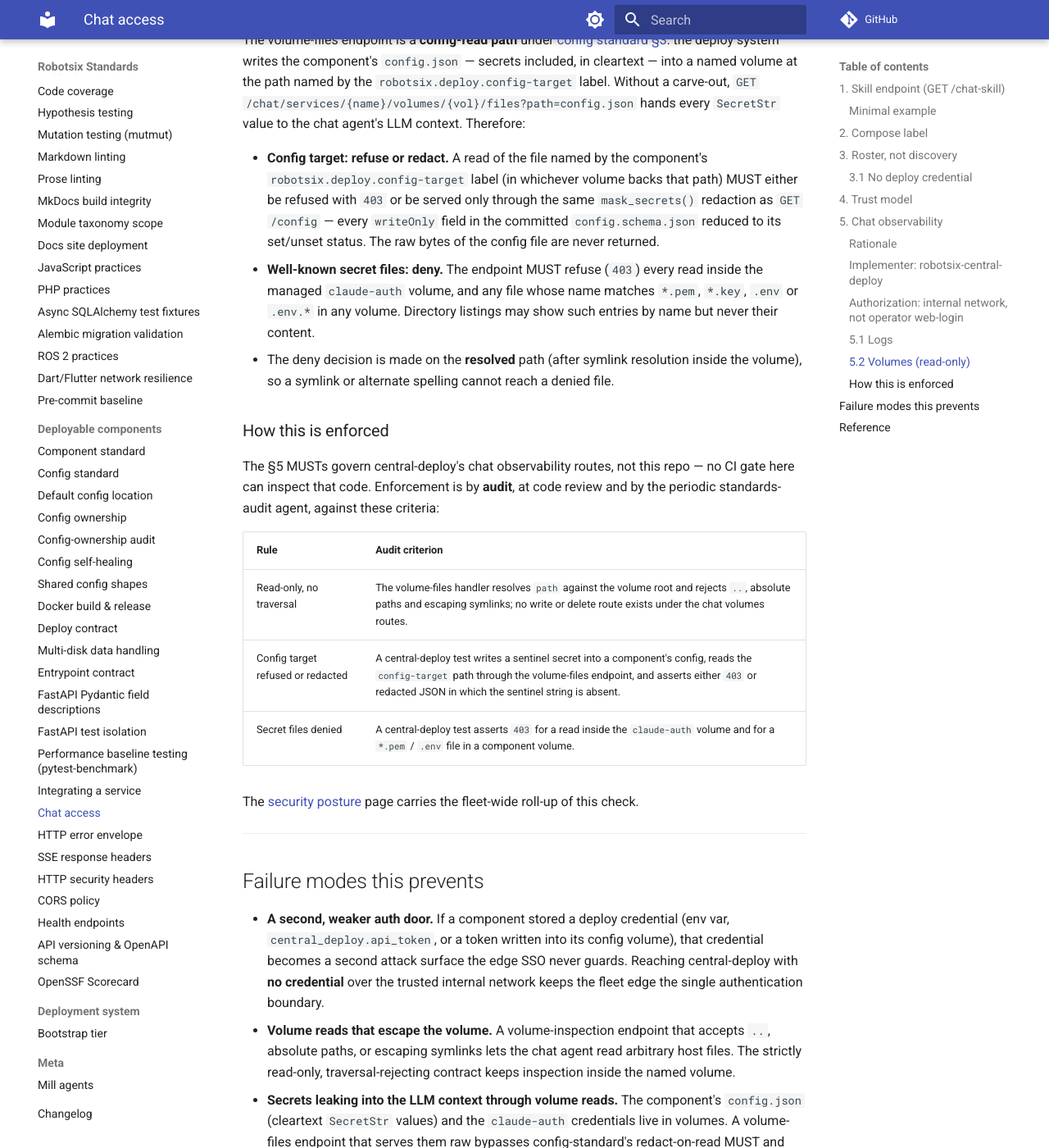
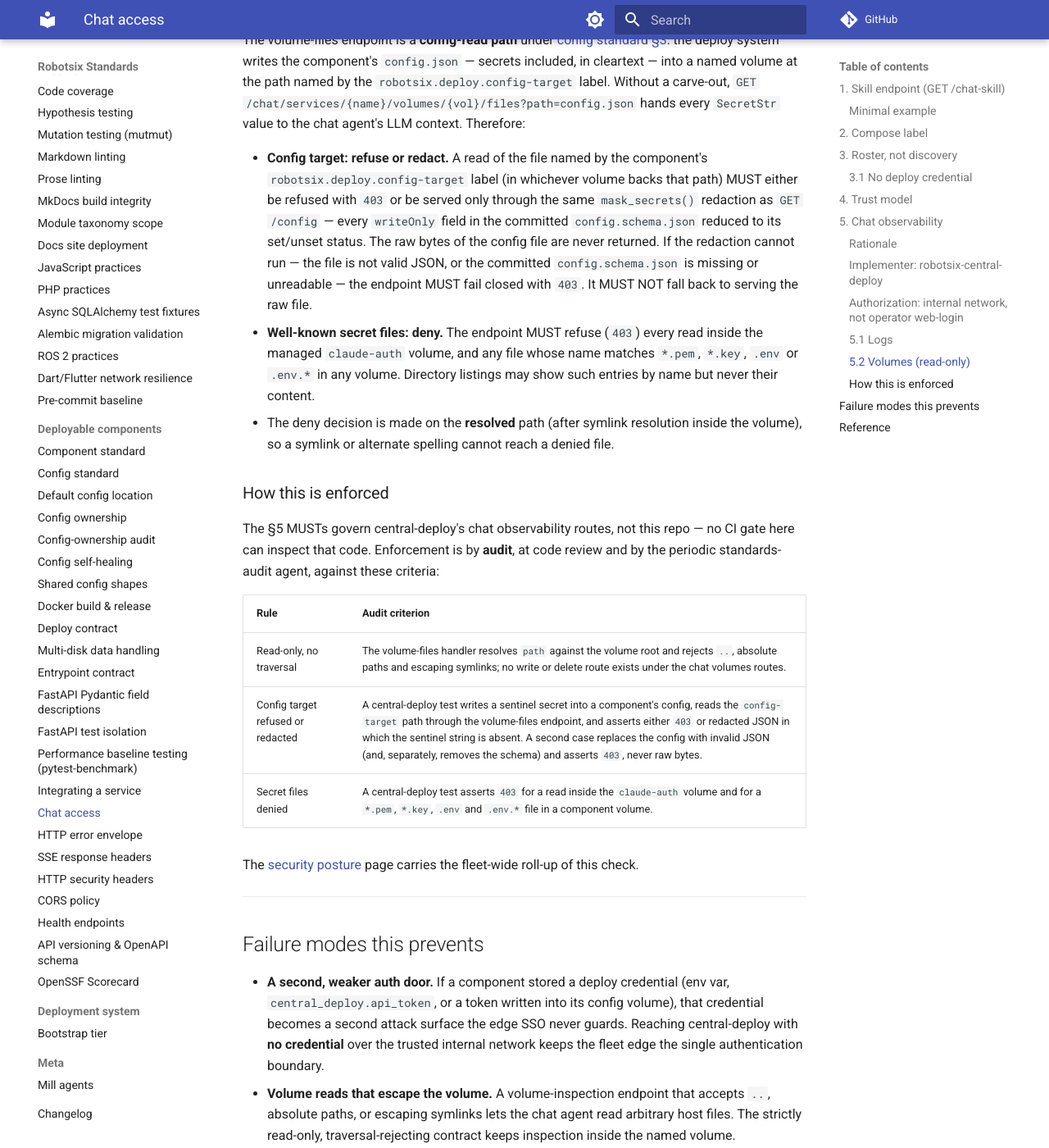
Before and after one commit to damien-robotsix/robotsix-standards, an MkDocs documentation site: the page built from docs/chat-access-standard.md, in a window 1280 px wide and 1400 px high, scrolled down 5513 px. Shown: the whole window at 82% size. Built offline with MkDocs 1.6.1 and Material for MkDocs 9.7.7, drawn with Linux system fonts in a browser that asks for light colours; comment, search, counter and statistics services are not loaded.

Commit message:
docs: chat-access-standard: chat volume-read endpoint can return cleartext config.json secrets, bypassing config-standard redact-on-read (20261025T211539Z-chat-access-standard-chat-volume-read-en-9275)

```diff
--- a/docs/chat-access-standard.md
+++ b/docs/chat-access-standard.md
@@ -263,6 +263,9 @@ system writes the component's `config.json` — secrets included, in cleartext
   through the same `mask_secrets()` redaction as `GET /config` — every
   `writeOnly` field in the committed `config.schema.json` reduced to its
   set/unset status. The raw bytes of the config file are never returned.
+  If the redaction cannot run — the file is not valid JSON, or the committed
+  `config.schema.json` is missing or unreadable — the endpoint MUST fail
+  closed with `403`. It MUST NOT fall back to serving the raw file.
 - **Well-known secret files: deny.** The endpoint MUST refuse (`403`) every
   read inside the managed `claude-auth` volume, and any file whose name
   matches `*.pem`, `*.key`, `.env` or `.env.*` in any volume. Directory
@@ -280,8 +283,8 @@ code review and by the periodic standards-audit agent, against these criteria:
 | Rule | Audit criterion |
 |---|---|
 | Read-only, no traversal | The volume-files handler resolves `path` against the volume root and rejects `..`, absolute paths and escaping symlinks; no write or delete route exists under the chat volumes routes. |
-| Config target refused or redacted | A central-deploy test writes a sentinel secret into a component's config, reads the `config-target` path through the volume-files endpoint, and asserts either `403` or redacted JSON in which the sentinel string is absent. |
-| Secret files denied | A central-deploy test asserts `403` for a read inside the `claude-auth` volume and for a `*.pem` / `.env` file in a component volume. |
+| Config target refused or redacted | A central-deploy test writes a sentinel secret into a component's config, reads the `config-target` path through the volume-files endpoint, and asserts either `403` or redacted JSON in which the sentinel string is absent. A second case replaces the config with invalid JSON (and, separately, removes the schema) and asserts `403`, never raw bytes. |
+| Secret files denied | A central-deploy test asserts `403` for a read inside the `claude-auth` volume and for a `*.pem`, `*.key`, `.env` and `.env.*` file in a component volume. |
 
 The [security posture](security-posture.md#audit) page carries the fleet-wide
 roll-up of this check.
```
Also changed, not shown: docs/security-posture.md (+1 -1 lines).
